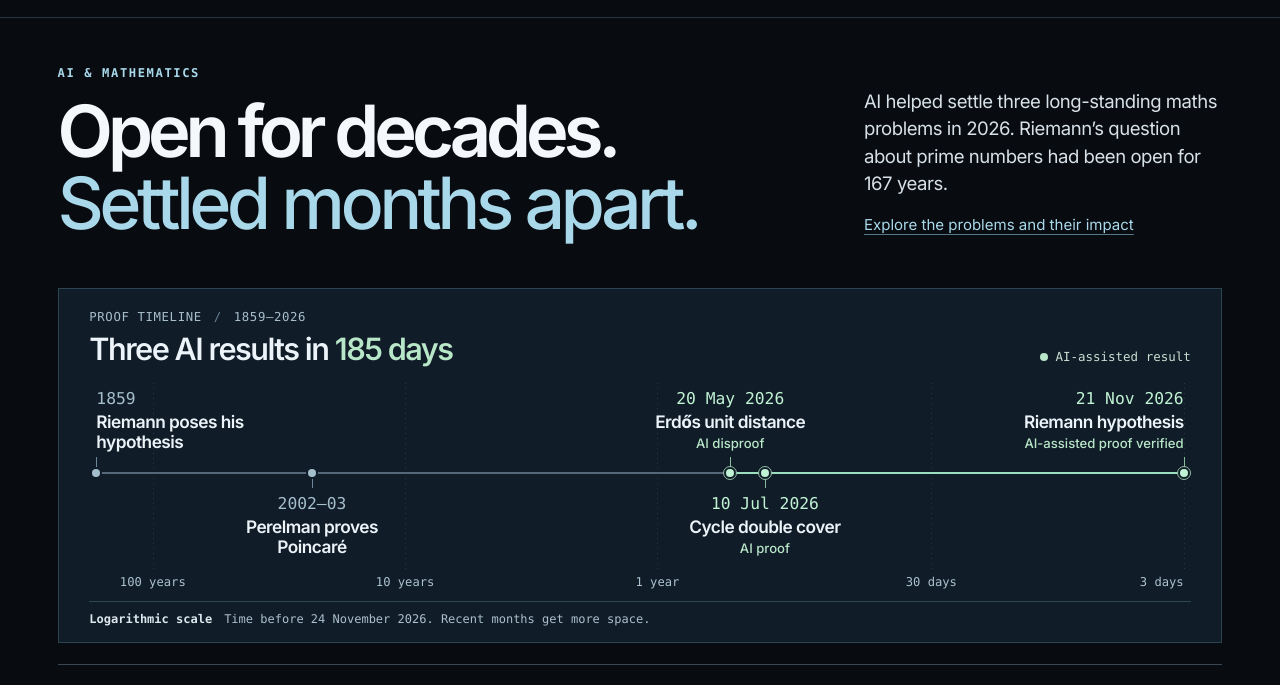
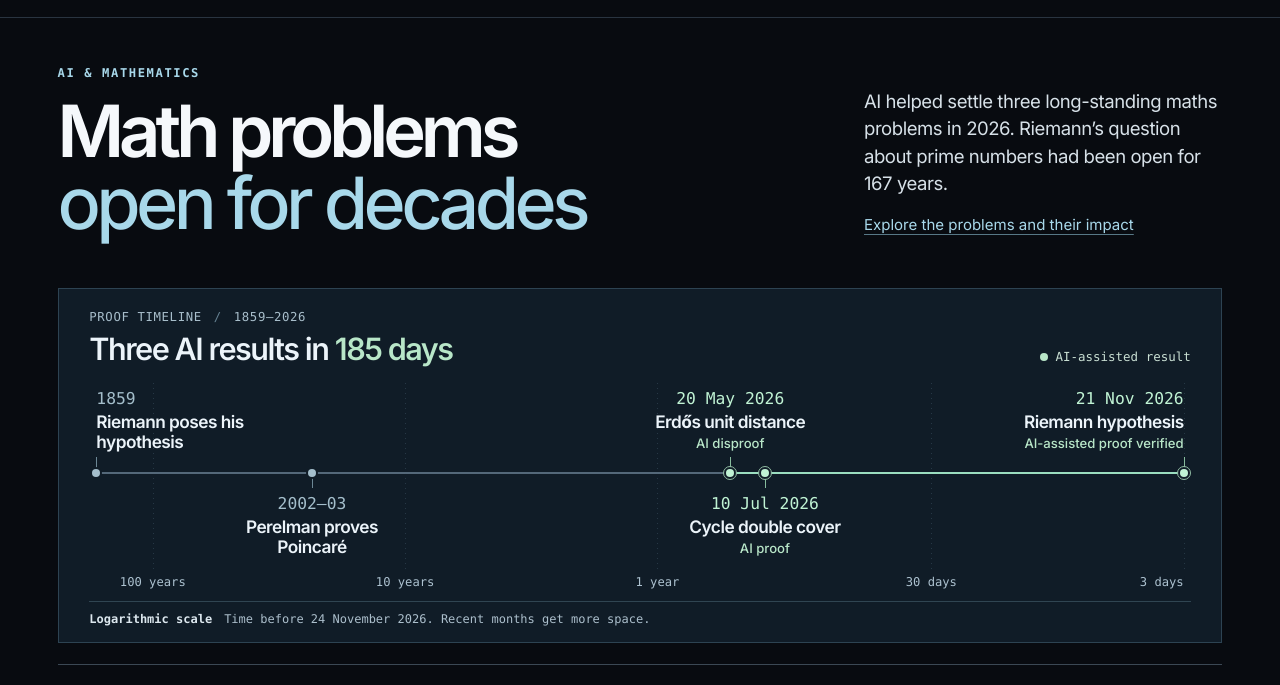
Before and after one commit to BlueClarityOne/math-timeline, a plain HTML site: page index.html in a window 1280 px wide. Shown: the part 61-746 px from the top of the page. Drawn offline with Linux system fonts and the light colour scheme.

Commit message:
Rename the headline to Math problems open for decades

```diff
--- a/index.html
+++ b/index.html
@@ -10,18 +10,18 @@
   <meta property="og:type" content="website">
   <meta property="og:site_name" content="Blue Clarity · The Proof Tracker">
   <meta property="og:url" content="https://blueclarityone.github.io/math-timeline/">
-  <meta property="og:title" content="Open for decades. Settled months apart. | Blue Clarity">
+  <meta property="og:title" content="Math problems open for decades | Blue Clarity">
   <meta property="og:description" content="Nine famous maths problems. Two proofs and one disproof with AI. Explore what’s still open and what’s at stake.">
-  <meta property="og:image" content="https://blueclarityone.github.io/math-timeline/proof-tracker-share.png?v=log-timeline-1">
+  <meta property="og:image" content="https://blueclarityone.github.io/math-timeline/proof-tracker-share.png?v=math-problems-1">
   <meta property="og:image:type" content="image/png">
   <meta property="og:image:width" content="1200">
   <meta property="og:image:height" content="630">
   <meta property="og:image:alt" content="A logarithmic timeline from 1859 to November 2026. Three AI-assisted results arrived in a span of 185 days.">
   <meta name="twitter:creator" content="@blue_clarity">
   <meta name="twitter:card" content="summary_large_image">
-  <meta name="twitter:title" content="Open for decades. Settled months apart. | Blue Clarity">
+  <meta name="twitter:title" content="Math problems open for decades | Blue Clarity">
   <meta name="twitter:description" content="Nine famous maths problems. Two proofs and one disproof with AI. Explore what’s still open and what’s at stake.">
-  <meta name="twitter:image" content="https://blueclarityone.github.io/math-timeline/proof-tracker-share.png?v=log-timeline-1">
+  <meta name="twitter:image" content="https://blueclarityone.github.io/math-timeline/proof-tracker-share.png?v=math-problems-1">
   <meta name="twitter:image:alt" content="A logarithmic timeline from 1859 to November 2026. Three AI-assisted results arrived in a span of 185 days.">
   <link rel="icon" type="image/png" sizes="160x160" href="./clarity-mark.png?v=avatar-1">
   <link rel="preload" href="./assets/inter-latin.woff2" as="font" type="font/woff2" crossorigin>
@@ -240,7 +240,7 @@ button:focus-visible,a:focus-visible,summary:focus-visible,input:focus-visible,s
         <section class="hero" aria-labelledby="hero-title">
           <div class="hero-copy">
             <div class="hero-heading"><p class="kicker">AI &amp; mathematics</p>
-              <h1 id="hero-title">Open for decades.<br><em>Settled months apart.</em></h1></div>
+              <h1 id="hero-title">Math problems <br><em>open for decades</em></h1></div>
             <div class="hero-purpose"><p>AI helped settle three long-standing maths problems in 2026. Riemann’s question about prime numbers had been open for 167 years.</p>
               <a href="#index">Explore the problems and their impact</a></div>
           </div>
```
Also changed, not shown: proof-tracker-share.png.
